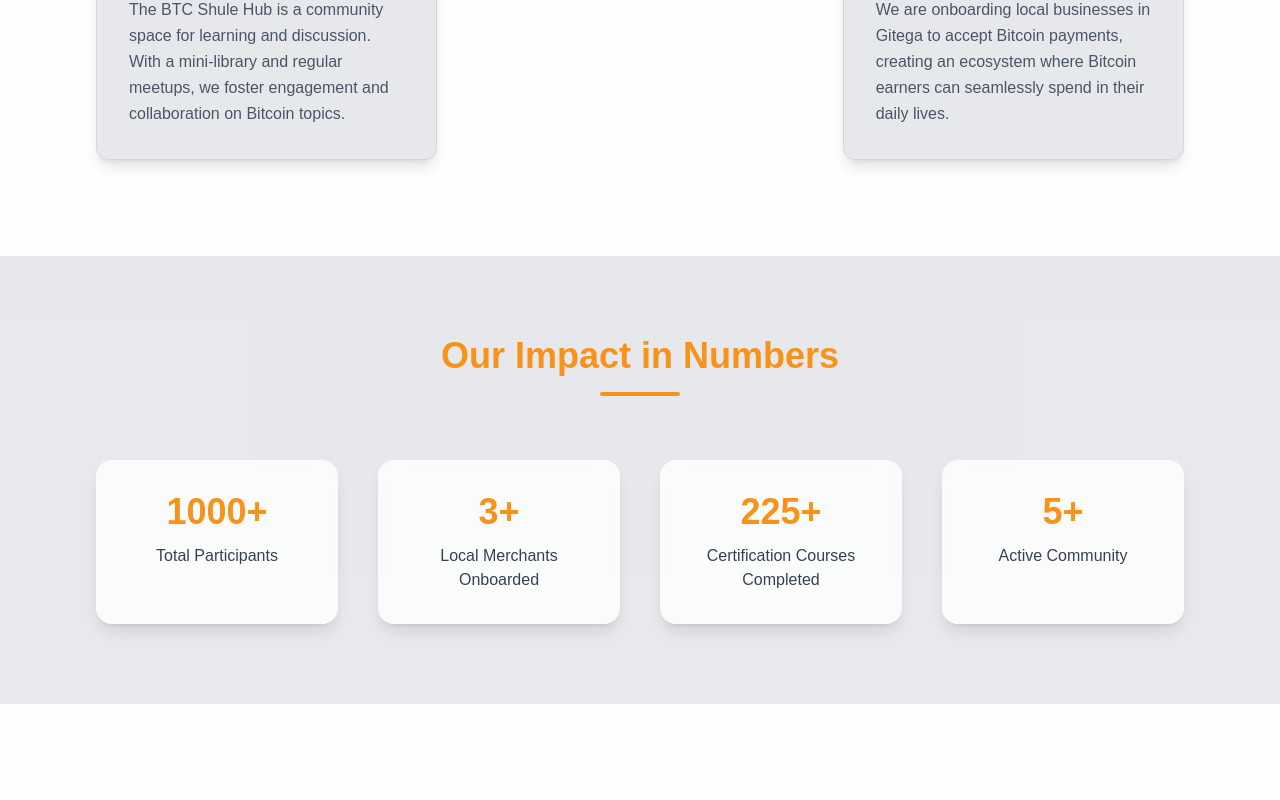
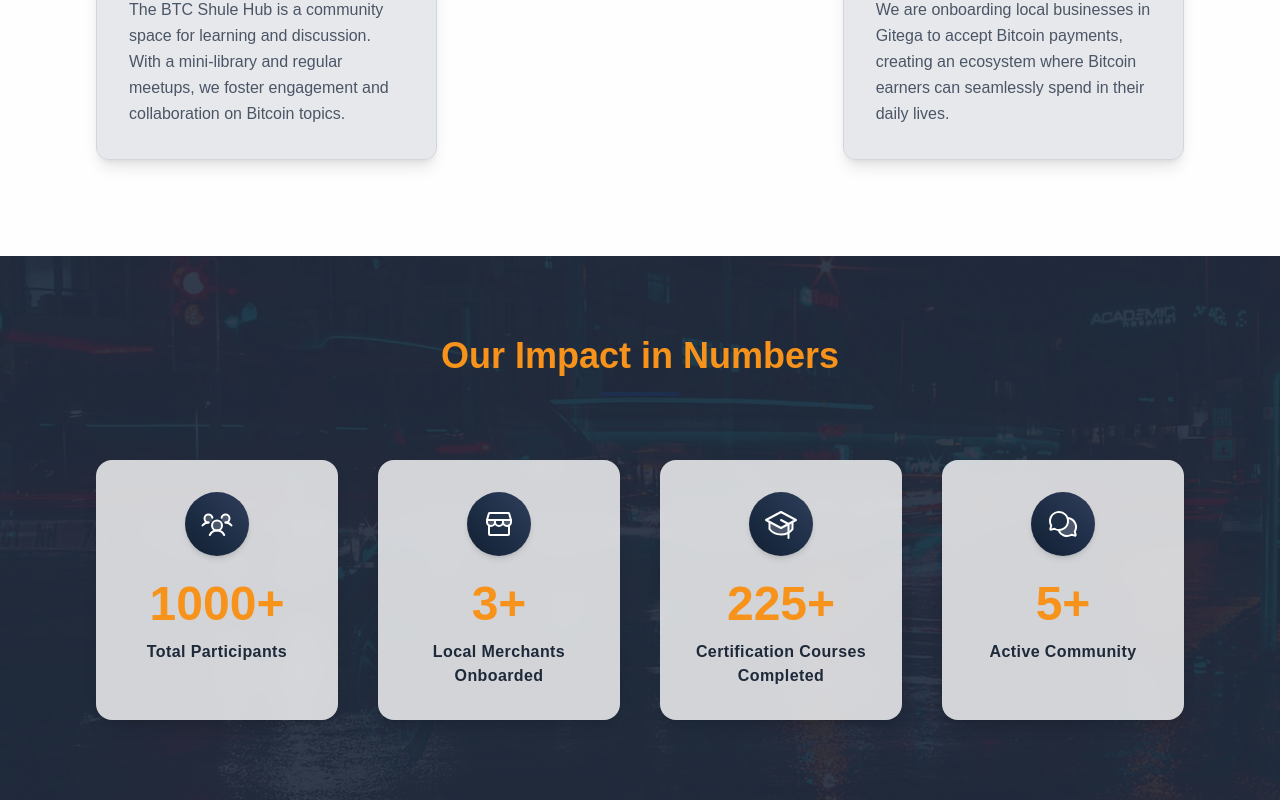
Before and after one commit to BTC-Shule/btc_shule_website, a Next.js app: page / in a window 1280 px wide. Shown: the part 2729-3529 px from the top of the page. Before the commit the page ends 3433 px from the top, so only its background shows below. Built offline with nearby package versions, Linux system fonts and the light colour scheme.

Commit message:
style: update the stats appearance

```diff
--- a/package.json
+++ b/package.json
@@ -13,7 +13,8 @@
     "next": "15.5.2",
     "phosphor-react": "^1.4.1",
     "react": "19.1.0",
-    "react-dom": "19.1.0"
+    "react-dom": "19.1.0",
+    "react-intersection-observer": "^9.16.0"
   },
   "devDependencies": {
     "@eslint/eslintrc": "^3",
--- a/src/components/AboutUs.tsx
+++ b/src/components/AboutUs.tsx
@@ -13,7 +13,7 @@ import {
 
 export default function About() {
   return (
-    <section id="about" className="relative bg-foreground py-24">
+    <section id="about-us" className="relative bg-foreground py-24">
       <div className="max-w-6xl mx-auto px-4 sm:px-6 lg:px-8 space-y-16">
         <motion.div
           initial={{ opacity: 0, y: -30 }}
--- a/src/components/Stats.tsx
+++ b/src/components/Stats.tsx
@@ -1,18 +1,97 @@
 "use client";
-import { motion } from "framer-motion";
+import { motion, useMotionValue, animate } from "framer-motion";
+import { useEffect, useState } from "react";
+import Image from "next/image";
+import {
+  UsersThree,
+  Storefront,
+  GraduationCap,
+  ChatsCircle,
+} from "phosphor-react";
+import { useInView } from "react-intersection-observer";
+
+function Counter({ target, inView }: { target: string; inView: boolean }) {
+  const [currentValue, setCurrentValue] = useState(0);
+  const count = useMotionValue(0);
+
+  const endValue = parseInt(target.replace(/\D/g, ""), 10);
+
+  useEffect(() => {
+    if (inView) {
+      const controls = animate(count, endValue, {
+        duration: 2,
+        ease: "easeOut",
+        onUpdate: (latest) => setCurrentValue(Math.floor(latest)),
+      });
+      return () => controls.stop();
+    }
+  }, [count, endValue, inView]);
+
+  return <span>{currentValue}+</span>;
+}
+
+function StatCard({
+  icon: Icon,
+  value,
+  label,
+  index,
+}: {
+  icon: React.ElementType;
+  value: string;
+  label: string;
+  index: number;
+}) {
+  const { ref, inView } = useInView({ triggerOnce: true, threshold: 0.5 });
+
+  return (
+    <motion.div
+      ref={ref}
+      initial={{ opacity: 0, scale: 0.8 }}
+      whileInView={{ opacity: 1, scale: 1 }}
+      viewport={{ once: true, amount: 0.5 }}
+      transition={{ duration: 0.8, delay: index * 0.2 }}
+      className="bg-white/80 backdrop-blur-md rounded-2xl shadow-lg p-8 hover:shadow-2xl transition"
+    >
+      <div className="flex items-center justify-center w-16 h-16 mx-auto mb-6 rounded-full
+                      bg-gradient-to-tr from-secondary/90 to-secondary-light/90 text-white shadow-md">
+        <Icon size={32} weight="duotone" />
+      </div>
+
+      <h3 className="text-5xl font-extrabold text-primary mb-3">
+        <Counter target={value} inView={inView} />
+      </h3>
+      <p className="text-gray-800 font-semibold tracking-wide">{label}</p>
+    </motion.div>
+  );
+}
+
 
 export default function Statistics() {
   const stats = [
-    { value: "1000+", label: "Total Participants" },
-    { value: "3+", label: "Local Merchants Onboarded" },
-    { value: "225+", label: "Certification Courses Completed" },
-    { value: "5+", label: "Active Community" },
+    { value: "1000+", label: "Total Participants", icon: UsersThree },
+    { value: "3+", label: "Local Merchants Onboarded", icon: Storefront },
+    {
+      value: "225+",
+      label: "Certification Courses Completed",
+      icon: GraduationCap,
+    },
+    { value: "5+", label: "Active Community", icon: ChatsCircle },
   ];
 
   return (
-    <section className="relative bg-secondary-light/10 py-20">
+    <section className="relative py-20 overflow-hidden">
+      <div className="absolute inset-0 -z-10">
+        <Image
+          src="/about.jpg"
+          alt="Background"
+          fill
+          priority
+          className="object-cover object-center opacity-40"
+        />
+        <div className="absolute inset-0 bg-secondary/80"></div>
+      </div>
+
       <div className="max-w-6xl mx-auto px-4 sm:px-6 lg:px-8">
-        {/* Heading */}
         <motion.div
           initial={{ opacity: 0, y: -30 }}
           whileInView={{ opacity: 1, y: 0 }}
@@ -23,25 +102,12 @@ export default function Statistics() {
           <h2 className="text-3xl sm:text-4xl font-extrabold text-primary">
             Our Impact in Numbers
           </h2>
-          <div className="mt-4 mx-auto w-20 h-1 bg-primary rounded-full"></div>
+          <div className="mt-4 mx-auto w-20 h-1 bg-secondary-light rounded-full"></div>
         </motion.div>
 
-        {/* Stats Grid */}
         <div className="grid grid-cols-1 sm:grid-cols-2 lg:grid-cols-4 gap-10 text-center">
           {stats.map((stat, index) => (
-            <motion.div
-              key={index}
-              initial={{ opacity: 0, scale: 0.8 }}
-              whileInView={{ opacity: 1, scale: 1 }}
-              viewport={{ once: true }}
-              transition={{ duration: 0.8, delay: index * 0.2 }}
-              className="bg-white/80 backdrop-blur-md rounded-2xl shadow-lg p-8 hover:shadow-2xl transition"
-            >
-              <h3 className="text-4xl font-extrabold text-primary mb-3">
-                {stat.value}
-              </h3>
-              <p className="text-gray-700 font-medium">{stat.label}</p>
-            </motion.div>
+            <StatCard key={index} {...stat} index={index} />
           ))}
         </div>
       </div>
```
Also changed, not shown: 1 other file (tests, documents, lock files or other folders).
